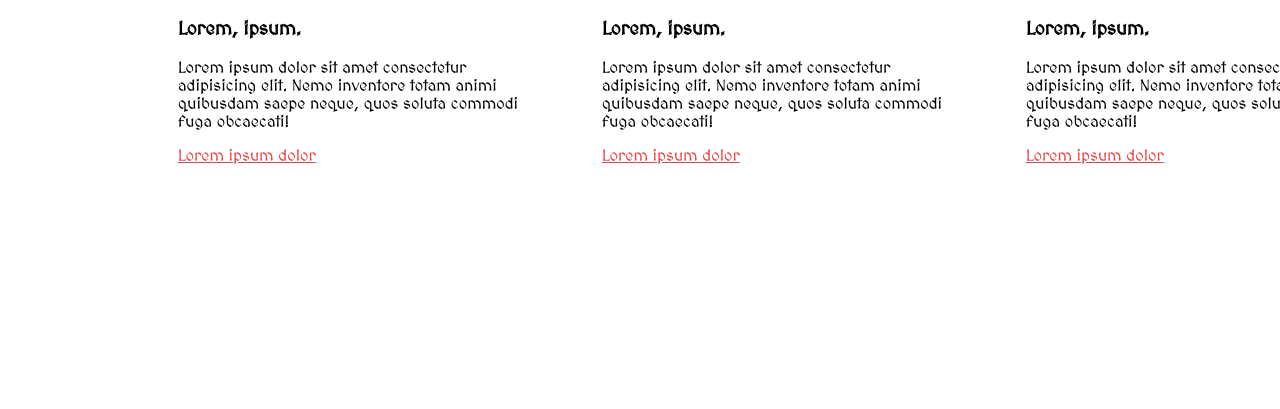
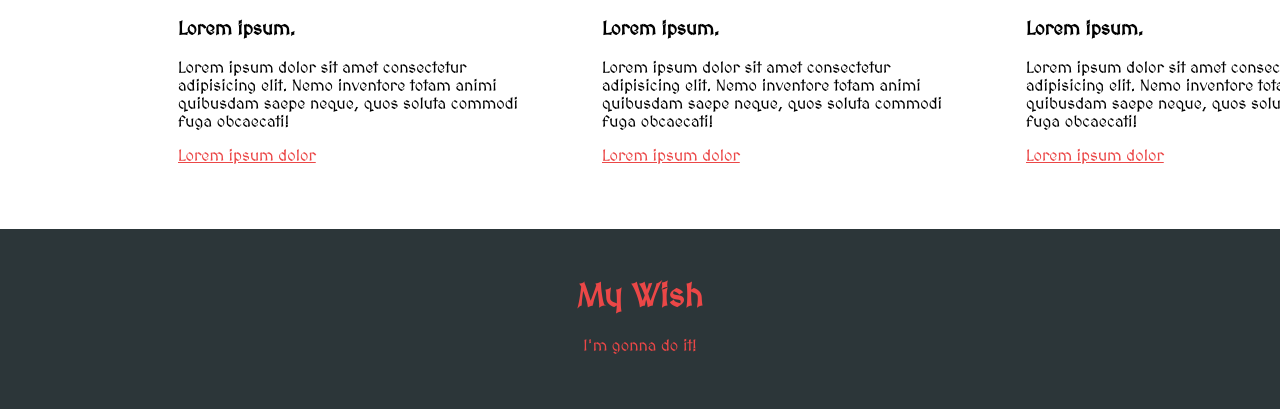
Before and after one commit to Shaikat0079/eid_hw, a plain HTML site: page index.html in a window 1280 px wide. Shown: the part 2856-3265 px from the top of the page. Before the commit the page ends 3085 px from the top, so only its background shows below. Drawn offline with Linux system fonts and the light colour scheme.

Commit message:
some changes made

```diff
--- a/index.html
+++ b/index.html
@@ -92,7 +92,7 @@
         <section class="image-with-des">
           <div class="des-with-img">
             <img src="images/img1.jpg" alt="" width="364" height="210" />
-            <h3>Lorem, ipsum.</h3>
+            <h3>Lorem ipsum.</h3>
             <p>
               Lorem ipsum dolor sit amet consectetur adipisicing elit. Nemo
               inventore totam animi quibusdam saepe neque, quos soluta commodi
@@ -102,7 +102,7 @@
           </div>
           <div class="des-with-img">
             <img src="images/img2.jpg" alt="" width="364" height="210" />
-            <h3>Lorem, ipsum.</h3>
+            <h3>Lorem ipsum.</h3>
             <p>
               Lorem ipsum dolor sit amet consectetur adipisicing elit. Nemo
               inventore totam animi quibusdam saepe neque, quos soluta commodi
@@ -112,7 +112,7 @@
           </div>
           <div class="des-with-img">
             <img src="images/img3.jpg" alt="" width="364" height="210" />
-            <h3>Lorem, ipsum.</h3>
+            <h3>Lorem ipsum.</h3>
             <p>
               Lorem ipsum dolor sit amet consectetur adipisicing elit. Nemo
               inventore totam animi quibusdam saepe neque, quos soluta commodi
@@ -123,5 +123,9 @@
         </section>
       </article>
     </main>
+    <footer>
+      <h1>My Wish</h1>
+      <p>I'm gonna do it!</p>
+    </footer>
   </body>
 </html>
--- a/style.css
+++ b/style.css
@@ -99,3 +99,15 @@ article{
 .des-with-img a{
     color: #EB4747;
 }
+
+footer{
+    height: 180px;
+    background-color: #2C3639;
+}
+footer h1{
+    padding-top: 50px;
+}
+footer h1,footer p{
+    text-align: center;
+    color: #EB4747;
+}
```
